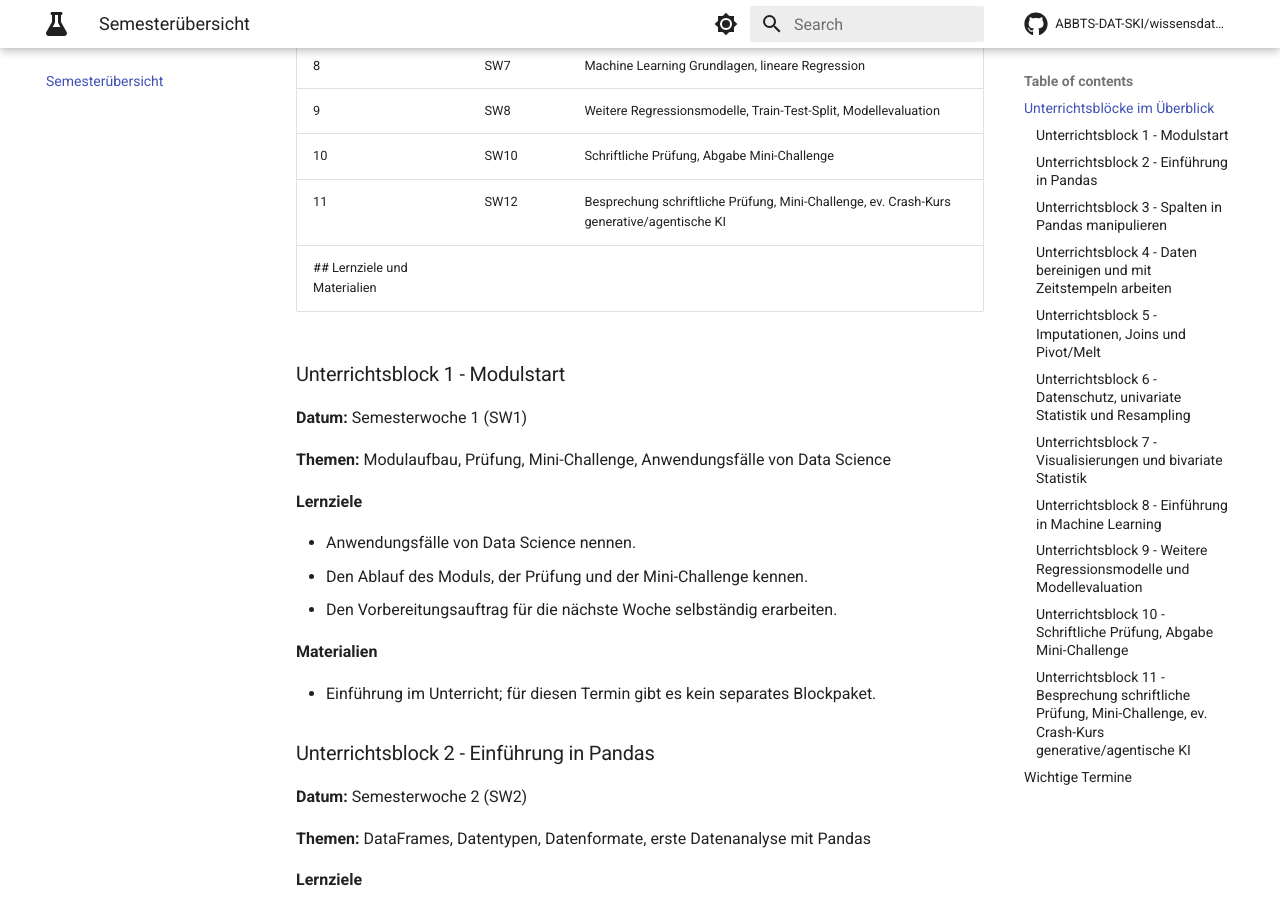
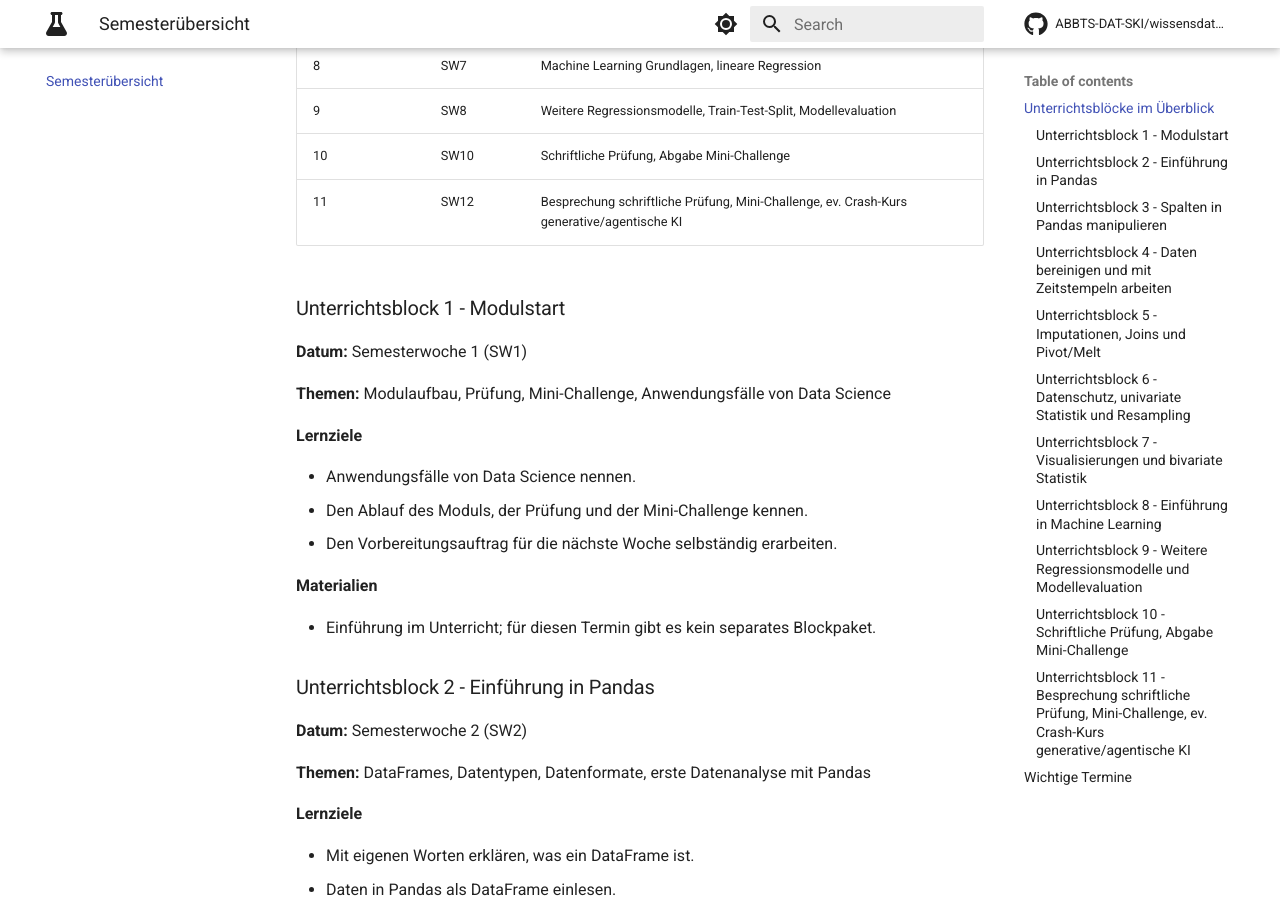
Before and after one commit to ABBTS-DAT-SKI/wissensdatenbank, an MkDocs documentation site: the page built from docs/semesteruebersicht.md, in a window 1280 px wide and 900 px high, scrolled down 692 px. Built offline with MkDocs 1.6.1 and Material for MkDocs 9.7.7, drawn with Linux system fonts in a browser that asks for light colours; comment, search, counter and statistics services are not loaded.

Commit message:
Remove redundant section header for learning objectives and materials in semester overview

```diff
--- a/docs/semesteruebersicht.md
+++ b/docs/semesteruebersicht.md
@@ -17,7 +17,6 @@ Diese Übersicht zeigt pro Unterrichtsblock die zentralen Themen, die Lernziele
 | 9 | SW8 | Weitere Regressionsmodelle, Train-Test-Split, Modellevaluation |
 | 10 | SW10 | Schriftliche Prüfung, Abgabe Mini-Challenge |
 | 11 | SW12 | Besprechung schriftliche Prüfung, Mini-Challenge, ev. Crash-Kurs generative/agentische KI |
-## Lernziele und Materialien
 
 ### Unterrichtsblock 1 - Modulstart
 
```
